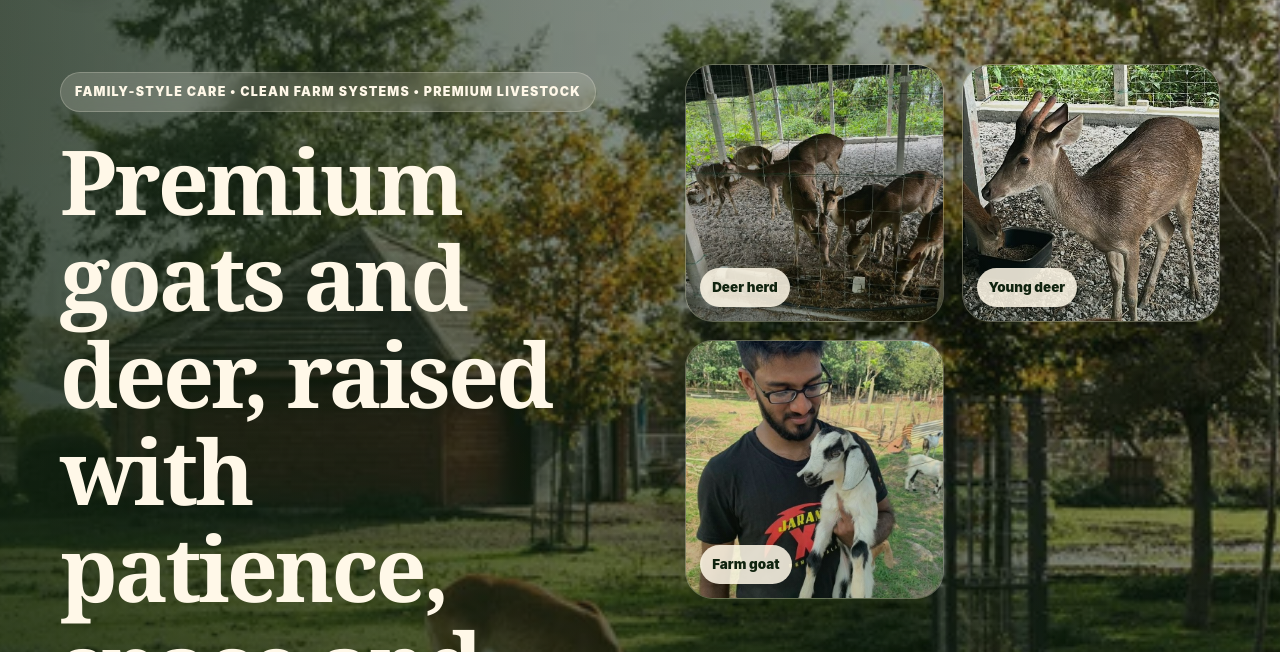
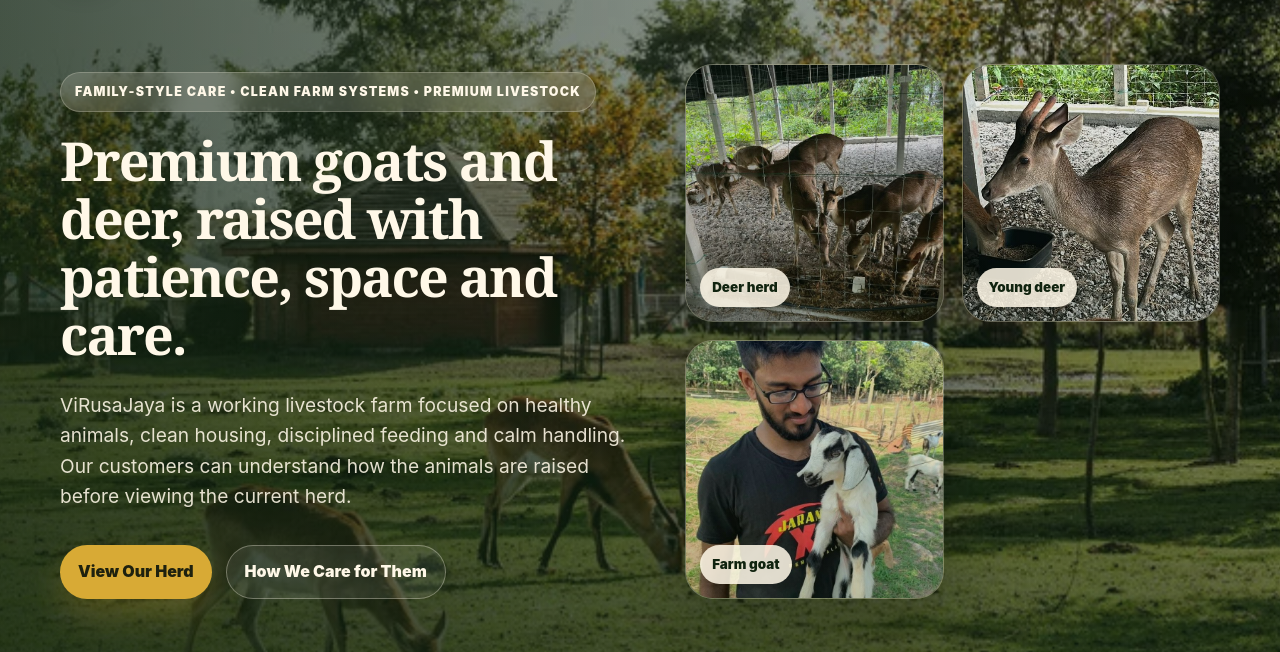
Before and after one commit to Tevaryan/Virusajaya_Site, a plain HTML site: page index.html in a window 1280 px wide. Shown: the part 84-736 px from the top of the page. Drawn offline with Linux system fonts and the light colour scheme.

Commit message:
Fix hero text sizing and center the farm-highlights cards
The h1 clamp was too large on desktop widths, overflowing the hero
section. Also centered the hero-proof card row and added more bottom
padding before the next section.

```diff
--- a/index.html
+++ b/index.html
@@ -57,7 +57,7 @@
     }
     h1, h2, h3 { margin: 0; line-height: 1.08; }
     h1, h2 { font-family: Georgia, "Times New Roman", serif; font-weight: 700; letter-spacing: -.035em; }
-    h1 { font-size: clamp(3rem, 7vw, 6.8rem); max-width: 980px; }
+    h1 { font-size: clamp(2.4rem, 4.2vw, 4.5rem); max-width: 980px; }
     h2 { font-size: clamp(2.1rem, 4vw, 4rem); color: var(--forest-deep); }
     h3 { font-size: 1.15rem; color: var(--forest); }
     p { margin: 0; }
@@ -96,7 +96,7 @@
       position: relative;
       display: grid;
       align-items: center;
-      padding: 148px 0 110px;
+      padding: 148px 0 170px;
       color: var(--cream);
       overflow: hidden;
       background: var(--forest-deep);
@@ -218,7 +218,7 @@
     .hero-proof {
       position: relative;
       z-index: 1;
-      margin-top: 56px;
+      margin: 56px auto 0;
       display: grid;
       grid-template-columns: repeat(4, 1fr);
       gap: 16px;
```
Also changed, not shown: 1 other file.
